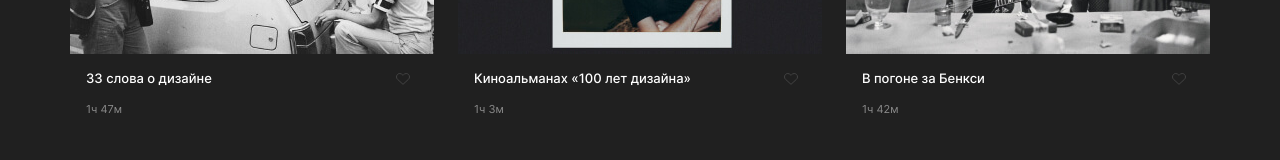
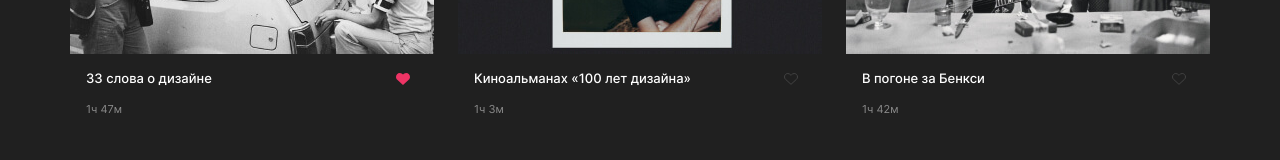
Before and after one commit to Sibisov-Artem/movies-explorer-frontend, a React (Create React App) app: page /movies in a window 1280 px wide. Shown: the part 539-699 px from the top of the page. Built offline with nearby package versions, Linux system fonts and the light colour scheme.

Commit message:
feat: активировать лайки на карточках в MoviesCard

```diff
--- a/src/components/MoviesCard/MoviesCard.css
+++ b/src/components/MoviesCard/MoviesCard.css
@@ -54,6 +54,17 @@
   padding: 17px 7px 0 7px;
 }
 
+.movies-card__like-btn_active {
+  width: 14px;
+  height: 12px;
+  background-image: url(../../images/like-btn-active.svg);
+  background-position: center;
+  background-repeat: no-repeat;
+  border: none;
+  background-color: transparent;
+  padding: 17px 7px 0 7px;
+}
+
 .movies-card__delete-btn {
   width: 16.84px;
   height: 21.58px;
--- a/src/components/MoviesCard/MoviesCard.jsx
+++ b/src/components/MoviesCard/MoviesCard.jsx
@@ -1,10 +1,16 @@
 import './MoviesCard.css';
 
 import { useLocation } from 'react-router-dom';
+import { useState } from 'react';
 
 function MoviesCard({ movie }) {
 
   const location = useLocation();
+
+  const [likeActive, setLikeActive] = useState(false);
+  function handleLikeClick() {          // обработчик управления кнопки лайка,
+    setLikeActive(!likeActive);
+  }
 
   return (
     <li className="movies-card">
@@ -14,7 +20,10 @@ function MoviesCard({ movie }) {
           <h2 className="movies-card__title">{movie.nameMovie}</h2>
           <p className="movies-card__duration">{movie.duration}</p>
         </div>
-        <button className={`movies-card__like-btn ${location.pathname === "/saved-movies" && "movies-card__delete-btn"}`}></button>
+        <button className={`movies-card__like-btn
+        ${(movie.isLicked || likeActive) && "movies-card__like-btn_active"}
+        ${location.pathname === "/saved-movies" && "movies-card__delete-btn"}`}
+          onClick={handleLikeClick} ></button>
       </div>
     </li >
   );
```
Also changed, not shown: src/images/like-btn-active.svg (added).
